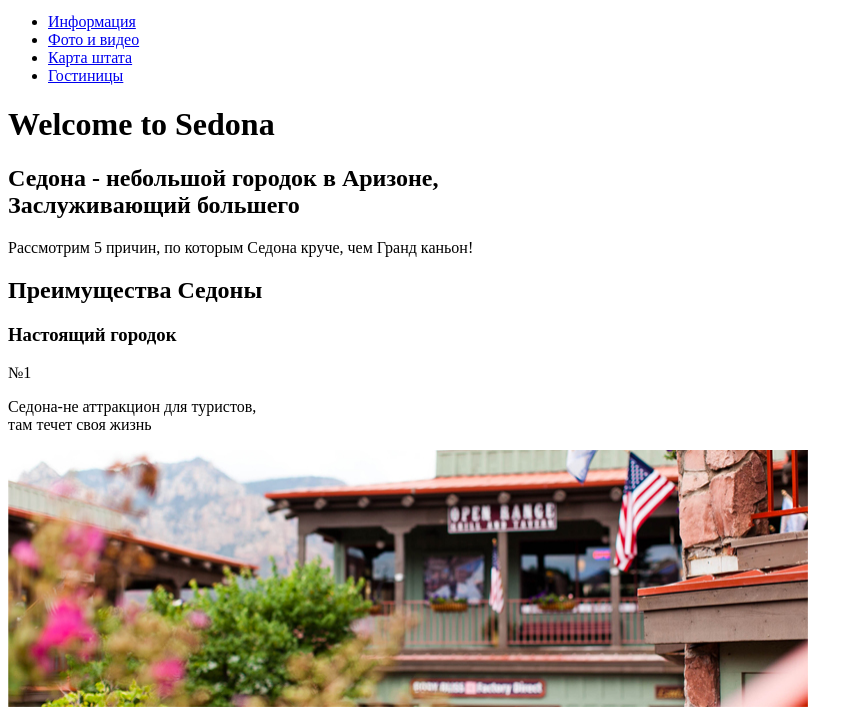
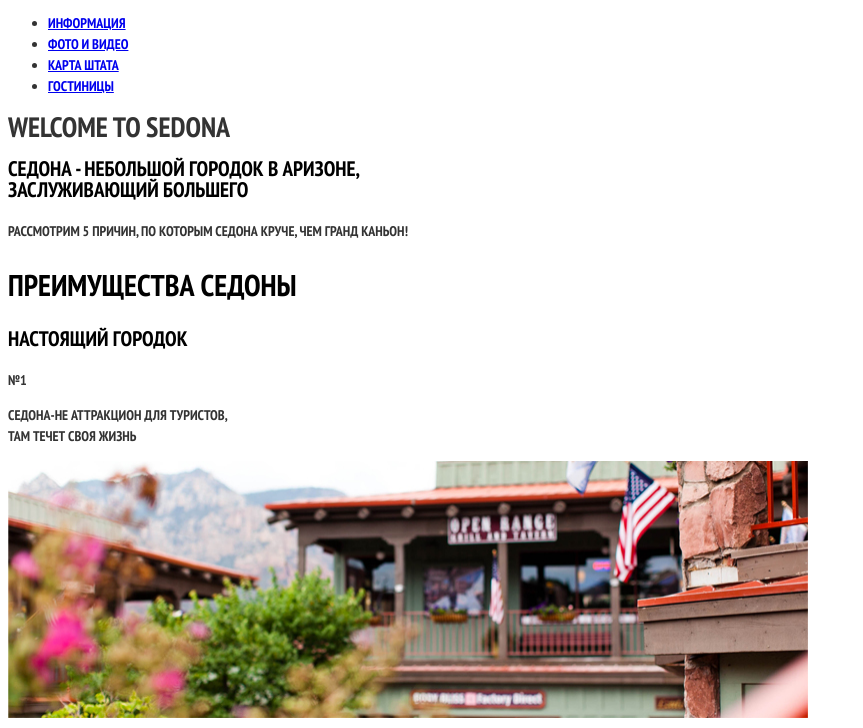
Before and after one commit to klepikoff/302957-sedona, a plain HTML site: page index.html in a window 1280 px wide. Shown: the part 71-799 px from the top of the page, without its empty margins (0-863 px from the left). Drawn offline with Linux system fonts and the light colour scheme.

Commit message:
приделал css и шрифты

```diff
--- /dev/null
+++ b/css/style.css
@@ -0,0 +1,23 @@
+body {
+  font-family: "PT Sans Narrow", Arial, sans-serif;
+  font-size:14px;
+  line-height:21px;
+  color:#333333;
+  font-weight: 700;
+  text-transform: uppercase;
+}
+h2 {font-family: "PT Sans Narrow", Arial, sans-serif;
+  font-size:30px;
+  line-height:36px;
+  color:#000000;
+  font-weight: 700;
+  text-transform: uppercase;
+}
+h3,
+.title {font-family: "PT Sans Narrow", Arial, sans-serif;
+  font-size:21px;
+  line-height:21px;
+  color:#000000;
+  font-weight: 700;
+  text-transform: uppercase;
+}
--- a/index.html
+++ b/index.html
@@ -3,6 +3,8 @@
   <head>
     <meta charset="utf-8">
     <title>HTML Academy: Седона</title>
+    <link href="css/style.css" rel="stylesheet">
+    <link href="https://fonts.googleapis.com/css?family=PT+Sans+Narrow:400,700&amp;subset=latin,cyrillic" rel="stylesheet">
   </head>
   <body>
     <header class="main-header">
@@ -22,10 +24,10 @@
       <h1 class="visually-hidden">Welcome to Sedona</h1>
       <section class="container-top">
         <!--<img class="top-image" src="img/background_photo.jpg" width="1200" height="508" alt="Аризона"> не забыть вставить фоном-->
-        <h2 class="title">
+        <p class="title">
           Седона - небольшой городок в Аризоне,<br>
           Заслуживающий большего
-        </h2>
+        <p>
         <span>
           Рассмотрим 5 причин, по которым Седона круче, чем Гранд каньон!
         </span>
```
Also changed, not shown: hotels.html (+2 -0 lines).
